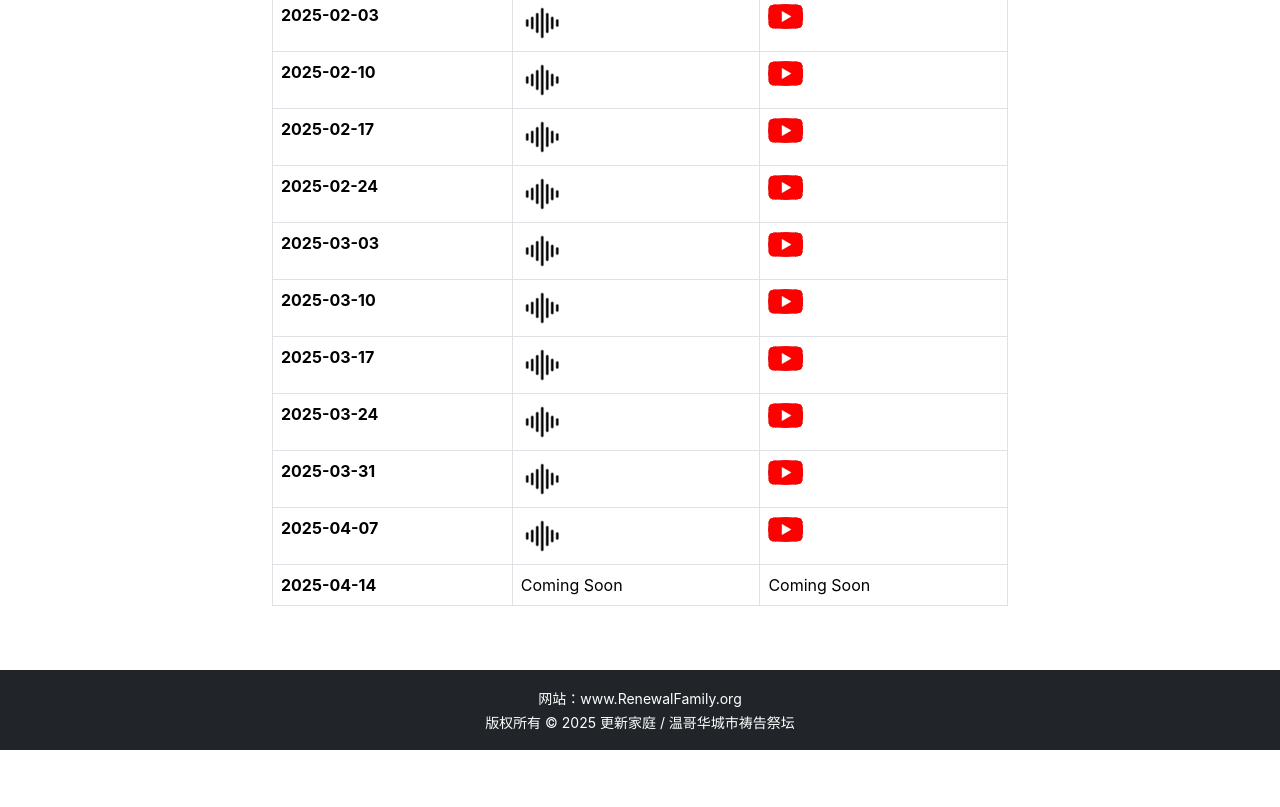
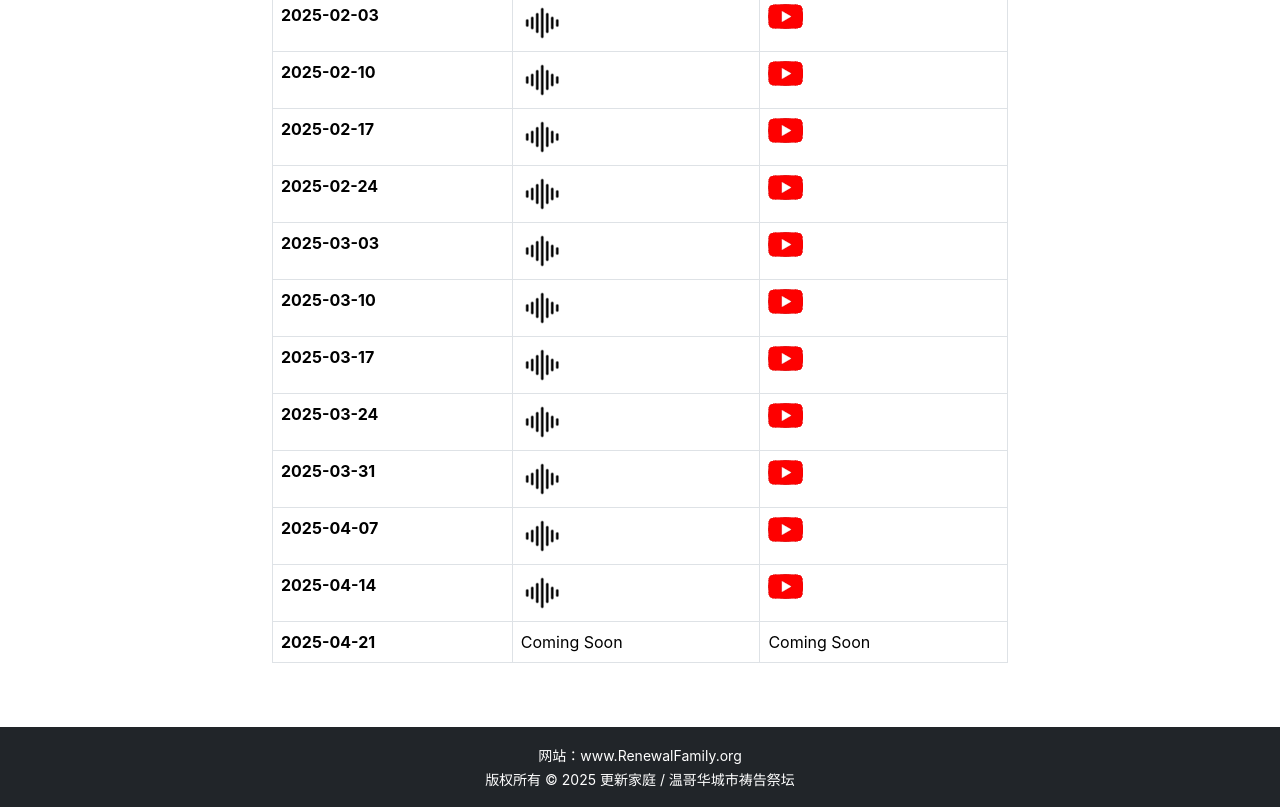
Before and after one commit to renewalfamily/website, a plain HTML site: page revelation-cn.html in a window 1280 px wide. Shown: the part 1193-2000 px from the top of the page. Before the commit the page ends 1943 px from the top, so only its background shows below. Drawn offline with nearby package versions, Linux system fonts and the light colour scheme.

Commit message:
add 4/14 files

```diff
--- a/revelation-cn.html
+++ b/revelation-cn.html
@@ -464,6 +464,17 @@
                 <tr>
                     <th scope="row">2025-04-14</th>
                     <td>
+                        <a href="static/revelation/Rev20250414.mp3"><img src="static/sound.png"></a>
+                    </td>
+                    <td>
+                        <a href="https://www.youtube.com/watch?v=RvqiSjTyjQA" target="_blank">
+                            <img src="static/play-button.png" alt="经历启示录15">
+                        </a>
+                    </td>
+                </tr>
+                <tr>
+                    <th scope="row">2025-04-21</th>
+                    <td>
                         Coming Soon
 
                     </td>
```
Also changed, not shown: revelation-en.html (+11 -0 lines), revelation-tw.html (+11 -0 lines), 1 other file.
